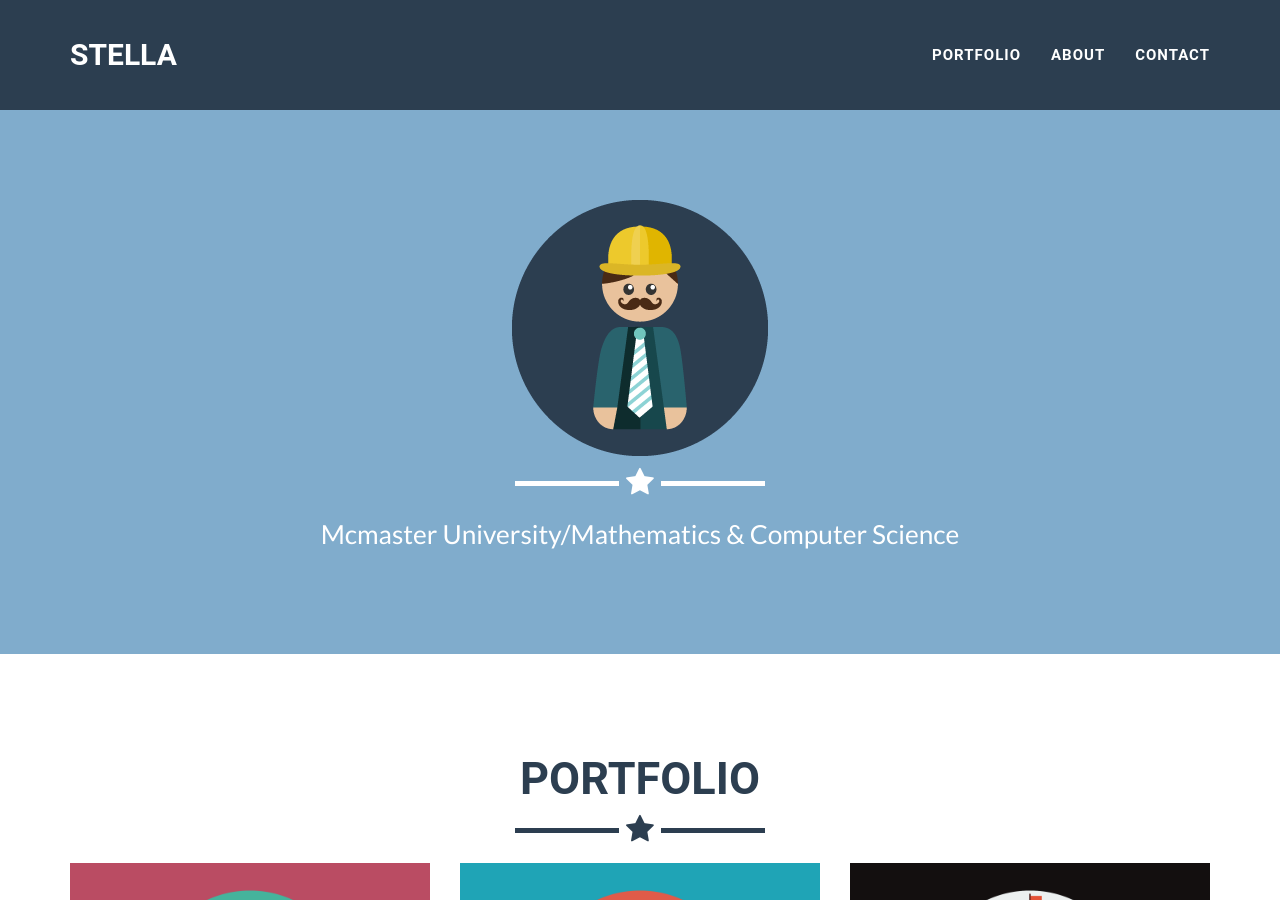
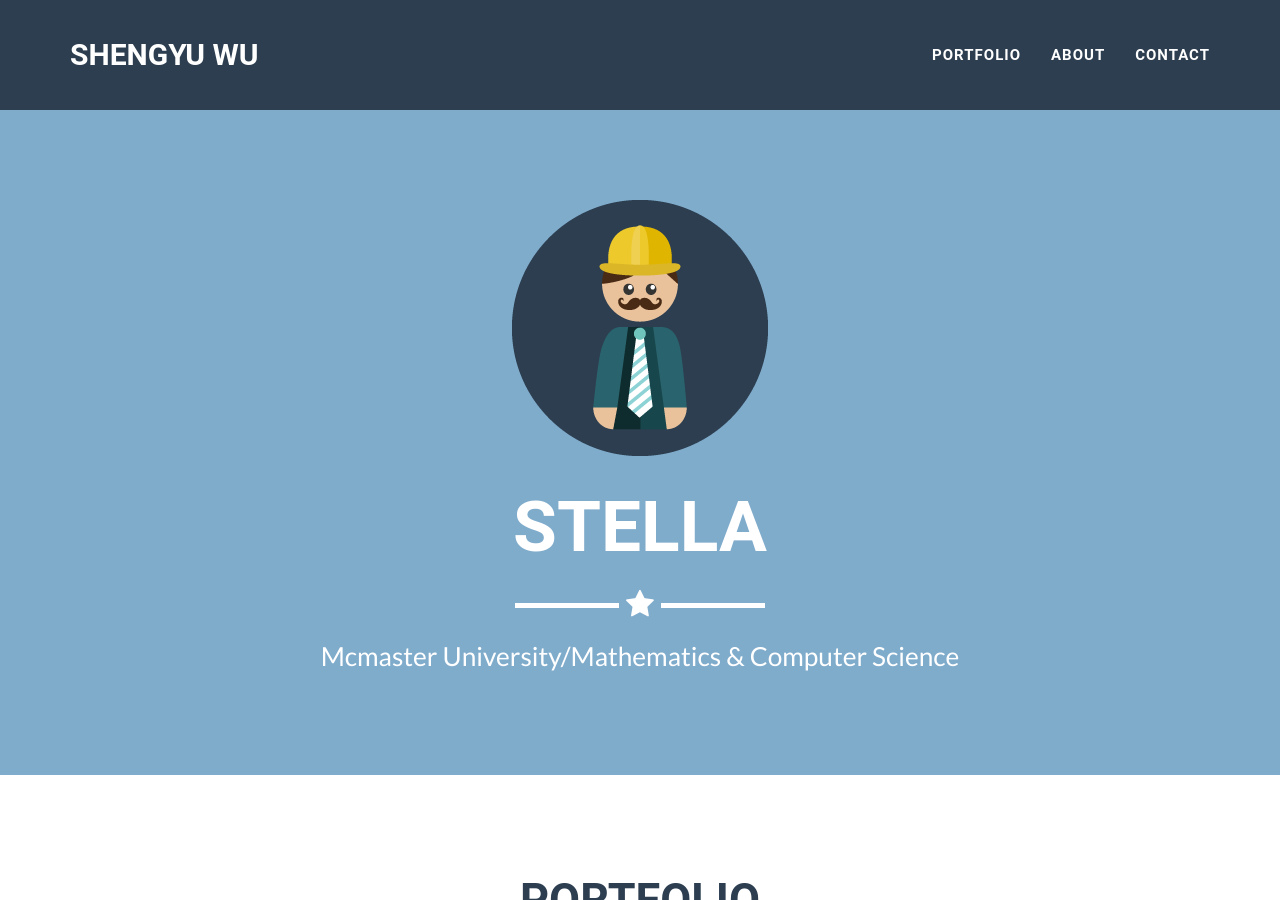
Before and after one commit to StellaSW/StellaSW.github.io, a Jekyll site: the page built from index.html, in a window 1280 px wide and 900 px high. Built offline with Jekyll 4.4.1, drawn with Linux system fonts in a browser that asks for light colours.

Commit message:
Update _config.yml

```diff
--- a/_config.yml
+++ b/_config.yml
@@ -1,5 +1,6 @@
 # Site settings
-title: Stella
+title: Shengyu Wu
+subtitle: Stella
 skills: "Mcmaster University/Mathematics & Computer Science"
 email: wushengyu222@gmail.com
 url: https://stellasw.github.io
```
